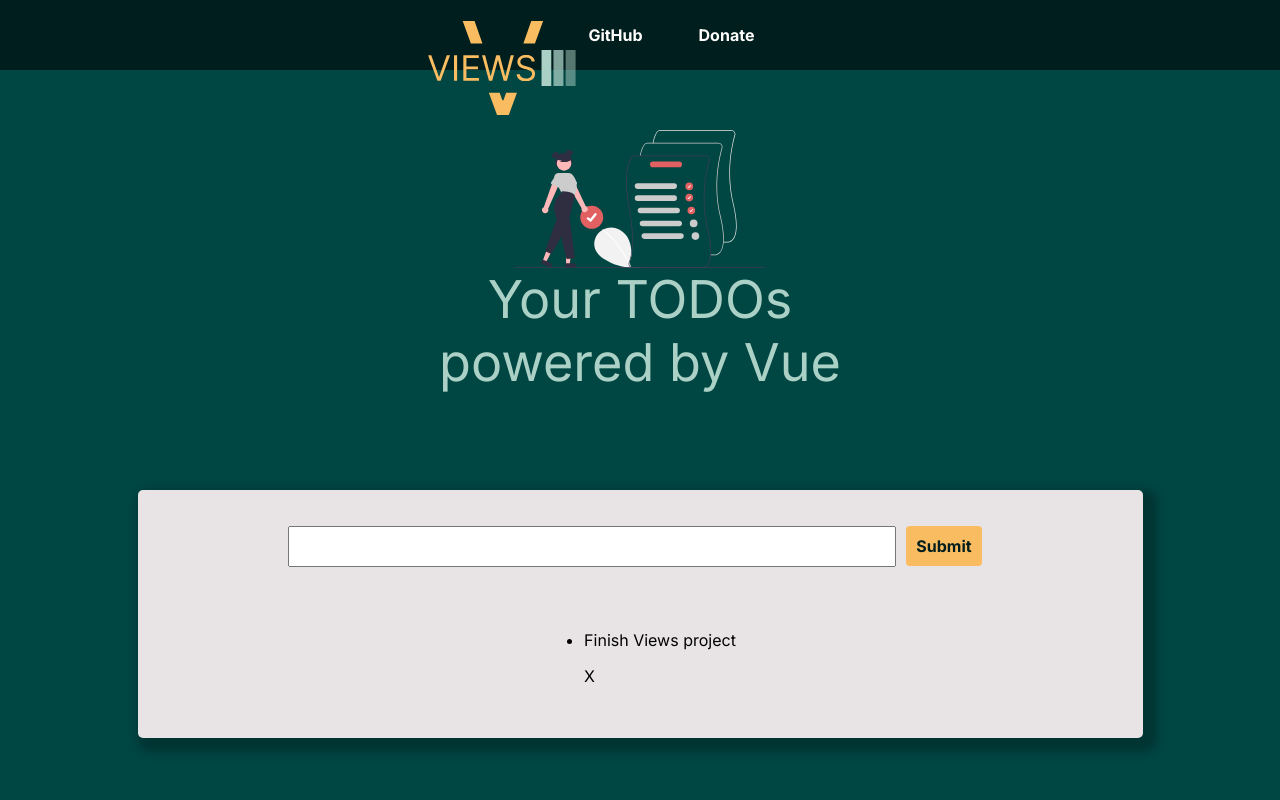
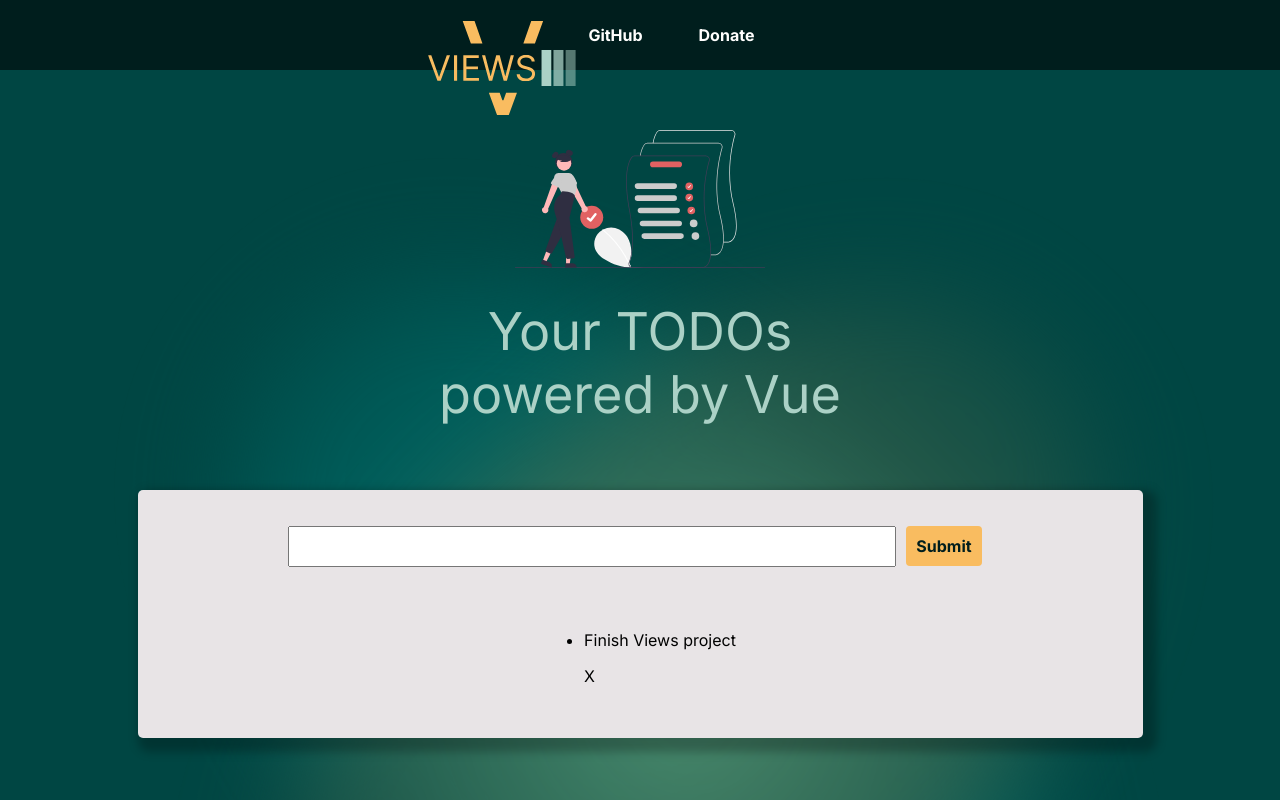
Before and after one commit to mahiv87/Views-by-Vue, a Vue app: page / in a window 1280 px wide. Shown: the top 800 px of the page. Built offline with nearby package versions, Linux system fonts and the light colour scheme.

Commit message:
added background gradients

```diff
--- a/src/App.vue
+++ b/src/App.vue
@@ -10,6 +10,7 @@ import Todos from './components/Todos/Todos.vue';
 	<NavVue />
 	<div class="heading">
 		<img src="./assets/todo-list.svg" alt="todo-list-svg" class="todo-img" />
+		<p></p>
 		<!-- <p class="title">Vue Your TODOs</p> -->
 		<p class="subtitle">Your TODOs powered by Vue</p>
 	</div>
@@ -27,6 +28,8 @@ import Todos from './components/Todos/Todos.vue';
 	margin: 50px auto;
 }
 .subtitle {
+	position: relative;
+	top: -1000px;
 	padding: 0px 8px;
 	max-width: 500px;
 	color: #abd1c6;
@@ -52,7 +55,45 @@ import Todos from './components/Todos/Todos.vue';
 	height: auto;
 }
 
-@media screen and (max-width: 768px) {
+p::after {
+	display: block;
+	content: '';
+	position: relative;
+	top: -10%;
+	left: 0%;
+	width: 600px;
+	height: 1000px;
+	border-radius: 50%;
+	background: radial-gradient(
+		circle,
+		rgba(0, 124, 121, 1) 0%,
+		rgba(0, 70, 67, 1) 100%
+	);
+	filter: blur(50px);
+	transform: rotate(-45deg);
+	z-index: -2;
+}
+
+.subtitle::after {
+	display: block;
+	content: '';
+	position: relative;
+	top: -20%;
+	left: 0%;
+	width: 600px;
+	height: 1000px;
+	border-radius: 50%;
+	background: radial-gradient(
+		circle,
+		rgba(249, 188, 96, 0.3) 0%,
+		rgba(0, 70, 67, 1) 100%
+	);
+	filter: blur(50px);
+	transform: rotate(45deg);
+	z-index: -1;
+}
+
+@media screen and (max-width: 992px) {
 	.subtitle {
 		font-size: 32px;
 		margin-bottom: 75px;
--- a/src/components/Todos/TodoInput.vue
+++ b/src/components/Todos/TodoInput.vue
@@ -98,7 +98,7 @@ export default {
 	border-color: #001e1d; */
 }
 
-@media screen and (max-width: 768px) {
+@media screen and (max-width: 992px) {
 	.input-container {
 		width: 100%;
 		display: flex;
--- a/src/components/Todos/Todos.vue
+++ b/src/components/Todos/Todos.vue
@@ -35,7 +35,7 @@ export default {
 	border-radius: 5px;
 }
 
-@media screen and (max-width: 768px) {
+@media screen and (max-width: 992px) {
 	.todo-container {
 		margin-block: 75px;
 		margin-inline: 10px;
--- a/vite.config.ts
+++ b/vite.config.ts
@@ -1,7 +1,8 @@
-import { defineConfig } from 'vite'
-import vue from '@vitejs/plugin-vue'
+import { defineConfig } from 'vite';
+import vue from '@vitejs/plugin-vue';
 
 // https://vitejs.dev/config/
 export default defineConfig({
-  plugins: [vue()]
-})
+	base: './',
+	plugins: [vue()]
+});
```
